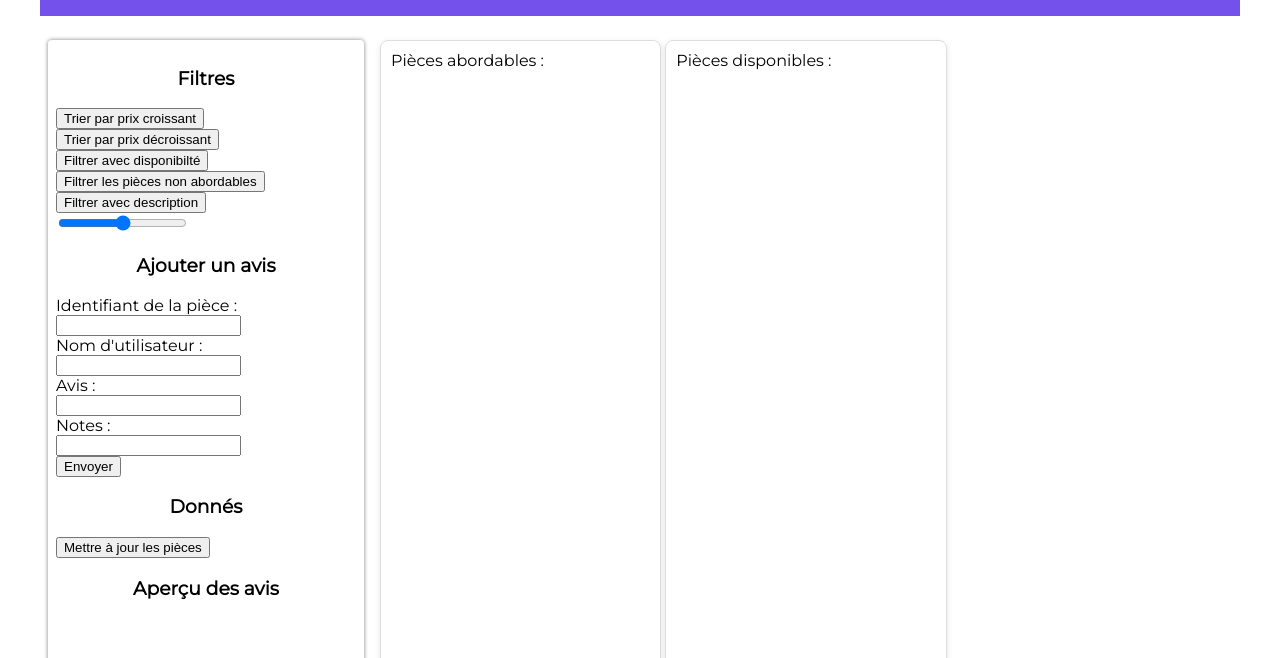
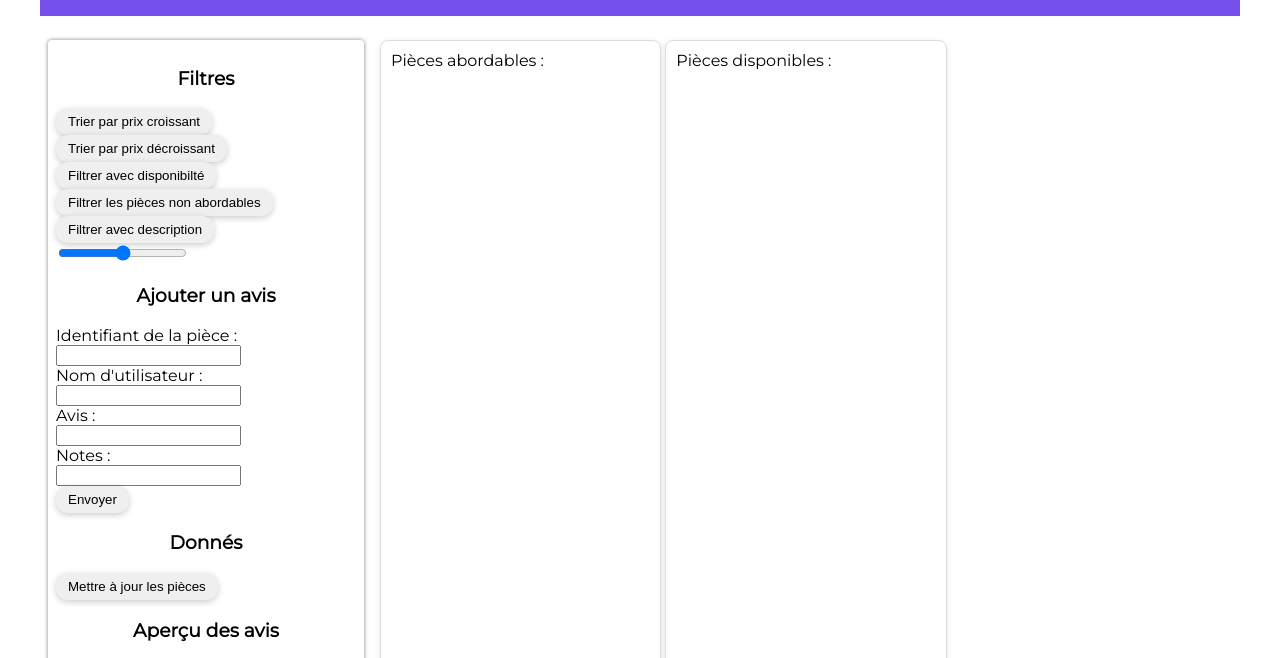
Before and after one commit to Narcissussing/les-bonnes-pieces, a website with bundled scripts: page index.html in a window 1280 px wide. Shown: the part 98-756 px from the top of the page. Built offline with nearby package versions, Linux system fonts and the light colour scheme; files whose address does not match are found by name.

Commit message:
Amélioration visuelle des boutons

```diff
--- a/styles.css
+++ b/styles.css
@@ -75,6 +75,25 @@ main {
   text-align: center;
 }
 
+button {
+	border-radius: 12px;
+	cursor: pointer;
+	transition: all 0.3s ease;
+	padding: 6px 12px;
+	border: none;
+	box-shadow: 0 2px 6px rgba(0,0,0,0.2);
+}
+
+button:hover {
+	transform: translateY(-2px) scale(1.03);
+	opacity: 0.95;
+	box-shadow: 0 6px 12px rgba(0,0,0,0.3);
+}
+
+button:active {
+	transform: scale(0.97);
+}
+
 .dark-mode {
   background-color: black;
   color: #e0e0e0;
```
